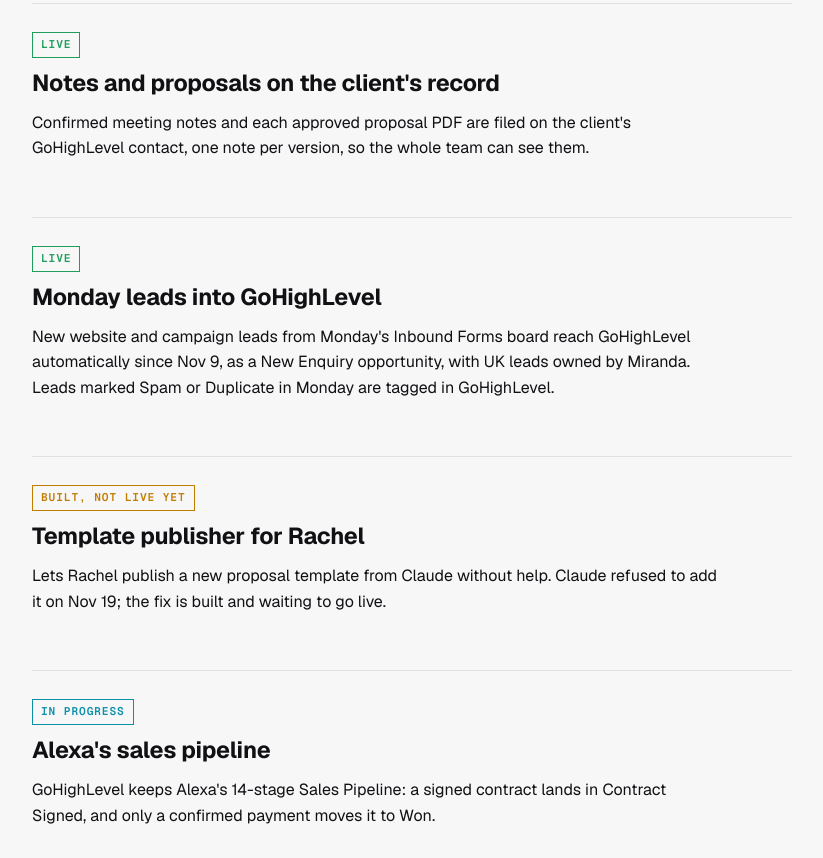
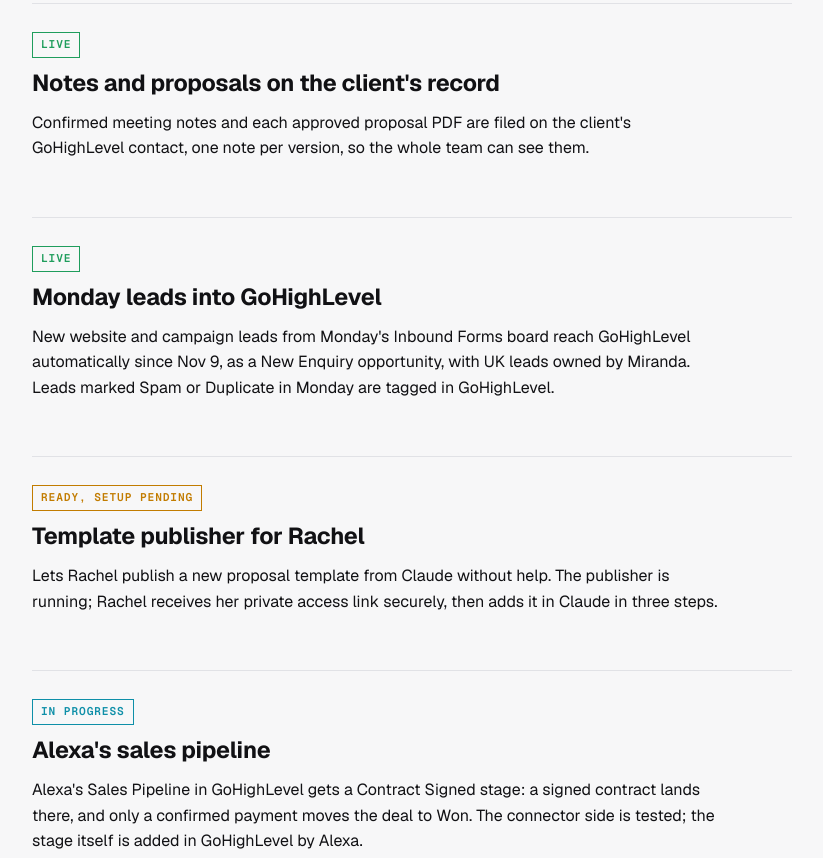
Before and after one commit to alexadark/docs, a plain HTML site: page maclynn/what-we-built.html in a window 1280 px wide. Shown: the part 3175-4033 px from the top of the page, without its empty margins (228-1051 px from the left). Drawn offline with nearby package versions, Linux system fonts and the light colour scheme.

Commit message:
Maclynn page: publisher and pipeline status match today's checks

```diff
--- a/maclynn/what-we-built.html
+++ b/maclynn/what-we-built.html
@@ -155,7 +155,7 @@ a.back { font-size: 0.9rem; }
 <tr><td>Sales calls from Granola</td><td><span class="c-ok">Live</span></td></tr>
 <tr><td>Notes and proposals on the client's record</td><td><span class="c-ok">Live</span></td></tr>
 <tr><td>Monday leads into GoHighLevel</td><td><span class="c-ok">Live</span></td></tr>
-<tr><td>Template publisher for Rachel</td><td><span class="c-warn">Built, not live yet</span></td></tr>
+<tr><td>Template publisher for Rachel</td><td><span class="c-warn">Ready, setup pending</span></td></tr>
 <tr><td>Alexa's sales pipeline</td><td><span class="c-info">In progress</span></td></tr>
 <tr><td>Moving from Monday to GoHighLevel</td><td><span class="c-info">In progress</span></td></tr>
 <tr><td>Sales call coaching</td><td><span style="color:var(--muted)">Paused</span></td></tr>
@@ -203,14 +203,14 @@ a.back { font-size: 0.9rem; }
   <p>New website and campaign leads from Monday's Inbound Forms board reach GoHighLevel automatically since Nov 9, as a New Enquiry opportunity, with UK leads owned by Miranda. Leads marked Spam or Duplicate in Monday are tagged in GoHighLevel.</p>
 </section>
 <section class="item">
-  <span class="badge built">Built, not live yet</span>
+  <span class="badge built">Ready, setup pending</span>
   <h2>Template publisher for Rachel</h2>
-  <p>Lets Rachel publish a new proposal template from Claude without help. Claude refused to add it on Nov 19; the fix is built and waiting to go live.</p>
+  <p>Lets Rachel publish a new proposal template from Claude without help. The publisher is running; Rachel receives her private access link securely, then adds it in Claude in three steps.</p>
 </section>
 <section class="item">
   <span class="badge progress">In progress</span>
   <h2>Alexa's sales pipeline</h2>
-  <p>GoHighLevel keeps Alexa's 14-stage Sales Pipeline: a signed contract lands in Contract Signed, and only a confirmed payment moves it to Won.</p>
+  <p>Alexa's Sales Pipeline in GoHighLevel gets a Contract Signed stage: a signed contract lands there, and only a confirmed payment moves the deal to Won. The connector side is tested; the stage itself is added in GoHighLevel by Alexa.</p>
 </section>
 <section class="item">
   <span class="badge progress">In progress</span>
```
